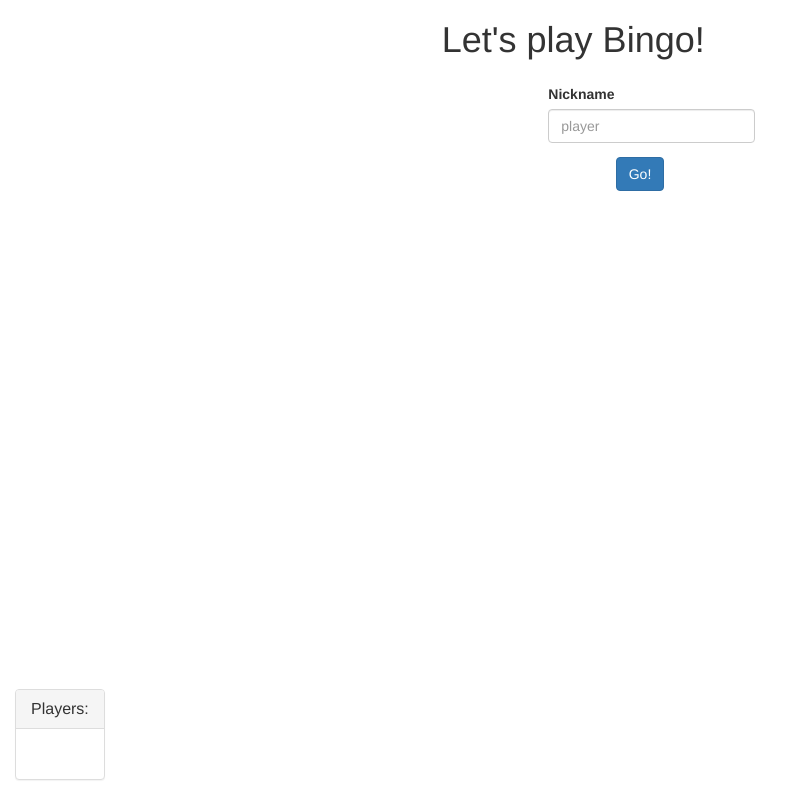
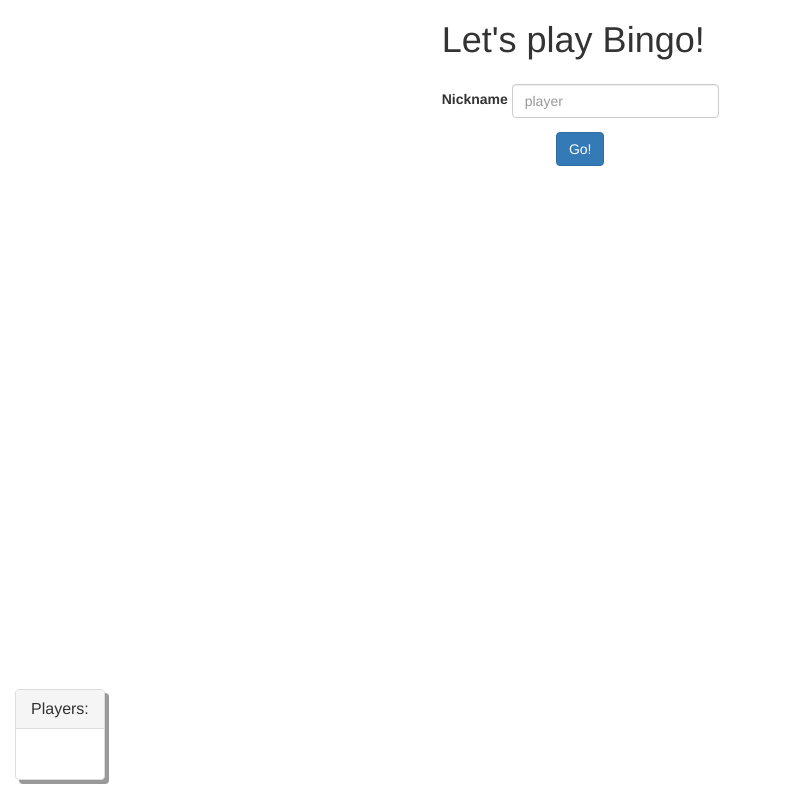
Before and after one commit to apieceofbart/bingo, a website: page index.html in a window 1280 px wide. Shown: the whole page, without its empty margins (0-803 px from the left). Drawn offline with nearby package versions, Linux system fonts and the light colour scheme.

Commit message:
some layout changes

```diff
--- a/index.html
+++ b/index.html
@@ -14,6 +14,10 @@
         margin-left: auto;
         margin-right: auto;
         display: block;
+    }
+
+    .center-text {
+        text-align: center;
     }
 
     table tr td {
@@ -35,6 +39,7 @@
         position: fixed;
         bottom: 0;
         font-size: 12px;
+        box-shadow: 4px 4px rgba(0, 0, 0, 0.4);
     }
 
     .alert,
@@ -52,31 +57,32 @@
             </div>
         </div>
         <div class="row margin-top">
-            <div class="col-md-2 col-md-offset-5">
+            <div class="col-md-4 col-md-offset-4">
                 <form class="form-inline" id="nick-form">
                     <div class="form-group">
                         <label for="nick">Nickname</label>
                         <input type="text" class="form-control" id="nick" placeholder="player">
-                    </div>
-                    <div id="form-alert" class="alert alert-danger" role="alert">
+                        <div id="form-alert" class="alert alert-danger margin-top" role="alert">
                             <span class="glyphicon glyphicon-exclamation-sign" aria-hidden="true"></span>
                             <span class="sr-only">Error:</span> C'mon at least 1 character!
                         </div>
                         <button type="submit" class="btn btn-primary margin-top center-me">Go!</button>
+                    </div>
                 </form>
             </div>
         </div>
         <div class="row margin-top">
-            <div class="col-md-2 col-md-offset-5">
+            <div class="col-md-4 col-md-offset-4">
                 <div class="alert alert-info" role="alert" id="msg"></div>
             </div>
         </div>
         <div class="row">
-            <div class="col-md-2 col-md-offset-5">
+            <div class="col-md-4 col-md-offset-4 center-text">
                 <h1 id="number"></h1>
             </div>
         </div>
         <div class="row" id="ticket">
+            <div class="col-md-4 col-md-offset-4">
                 <table class="table table-bordered">
                     <tr>
                         <td></td>
@@ -113,6 +119,7 @@
                     </tr>
                 </table>
             </div>
+        </div>
         <div class="panel panel-default">
             <div class="panel-heading">
                 <h4 class="panel-title">Players:</h4>
```
Lines whose indentation alone changed are shown as unchanged.
